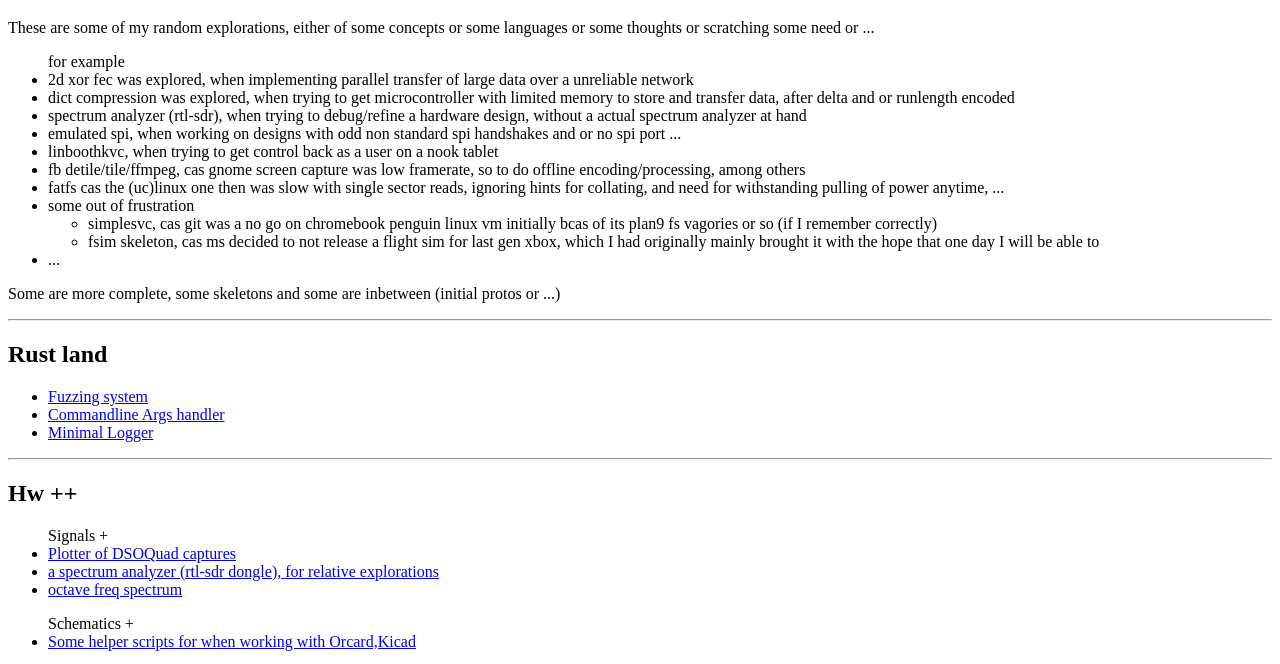
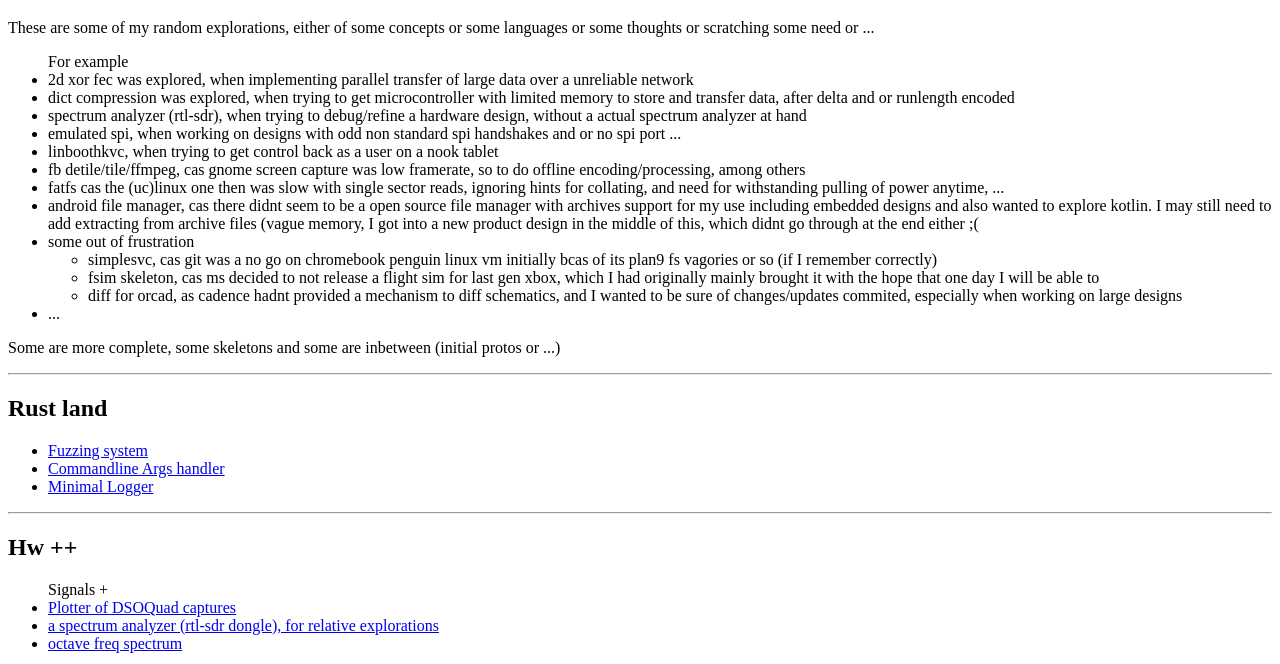
Before and after one commit to hanishkvc/hanishkvc.github.io, a plain HTML site: page index.html in a window 1280 px wide. Shown: the part 61-725 px from the top of the page. Drawn offline with Linux system fonts and the light colour scheme.

Commit message:
Bitmore of history behind some of these

```diff
--- a/index.html
+++ b/index.html
@@ -8,7 +8,7 @@
 <body>
     <h1> My github list </h1>
     <p> These are some of my random explorations, either of some concepts or some languages or some thoughts or scratching some need or ... </p>
-    <ul> for example
+    <ul> For example
         <li> 2d xor fec was explored, when implementing parallel transfer of large data over a unreliable network </li>
         <li> dict compression was explored, when trying to get microcontroller with limited memory to store and transfer data, after delta and or runlength encoded </li>
         <li> spectrum analyzer (rtl-sdr), when trying to debug/refine a hardware design, without a actual spectrum analyzer at hand </li>
@@ -16,10 +16,13 @@
         <li> linboothkvc, when trying to get control back as a user on a nook tablet </li>
         <li> fb detile/tile/ffmpeg, cas gnome screen capture was low framerate, so to do offline encoding/processing, among others </li>
         <li> fatfs cas the (uc)linux one then was slow with single sector reads, ignoring hints for collating, and need for withstanding pulling of power anytime, ... </li>
+        <li> android file manager, cas there didnt seem to be a open source file manager with archives support for my use including embedded designs and also wanted to explore kotlin.
+             I may still need to add extracting from archive files (vague memory, I got into a new product design in the middle of this, which didnt go through at the end either ;( </li>
         <li> some out of frustration </li>
         <ul>
             <li> simplesvc, cas git was a no go on chromebook penguin linux vm initially bcas of its plan9 fs vagories or so (if I remember correctly) </li>
             <li> fsim skeleton, cas ms decided to not release a flight sim for last gen xbox, which I had originally mainly brought it with the hope that one day I will be able to </li>
+            <li> diff for orcad, as cadence hadnt provided a mechanism to diff schematics, and I wanted to be sure of changes/updates commited, especially when working on large designs </li>
         </ul>
         <li> ... </li>
     </ul>
@@ -189,7 +192,9 @@
 
     <hr>
     <p> Note: Some have been put into git from old dir backups of code, cvs,... later, trying to maintain original datetime in some cases, ...
-        Will upload more of my past explorations, as I find time ... </p>
+        Will upload more of my past explorations, as I find time ...
+        HanishKVC
+    </p>
 
 </body>
 
```
